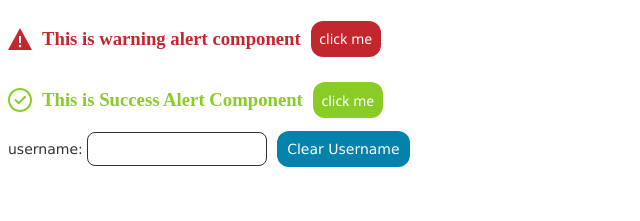
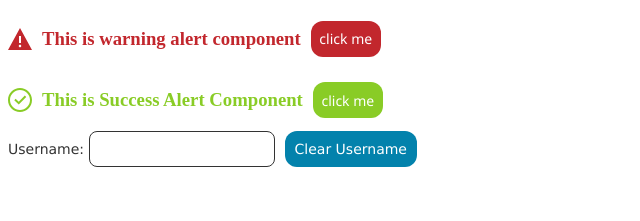
Before and after one commit to biswajeetbehera/MyAngularWork, an Angular app in the folder BasicStartup/: page / in a window 1280 px wide. Shown: the top 221 px of the page, without its empty margins (0-640 px from the left). Built offline with nearby package versions, Linux system fonts and the light colour scheme.

Commit message:
Minor styling changes

```diff
--- a/BasicStartup/src/app/property-binding/property-binding.component.css
+++ b/BasicStartup/src/app/property-binding/property-binding.component.css
@@ -5,12 +5,15 @@
     font-size: 14px;
     line-height: 12px;
     color: #333;
+    text-transform: capitalize;
 }
 
 .username-label input {
     border-radius: 8px;
     border: 1px solid #333;
-    height: 30px;
+    height: 36px;
+    padding: 5px;
+    box-sizing: border-box;
 }
 
 .username-label input:focus {
```
